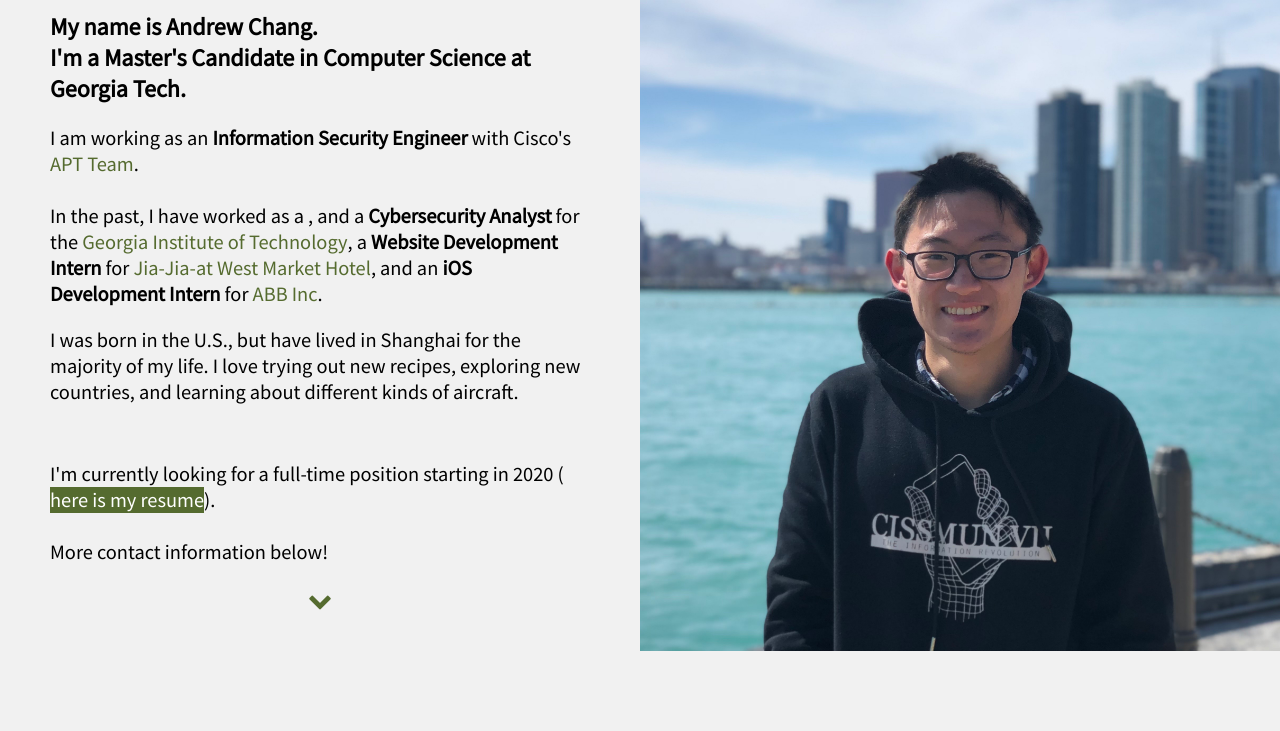
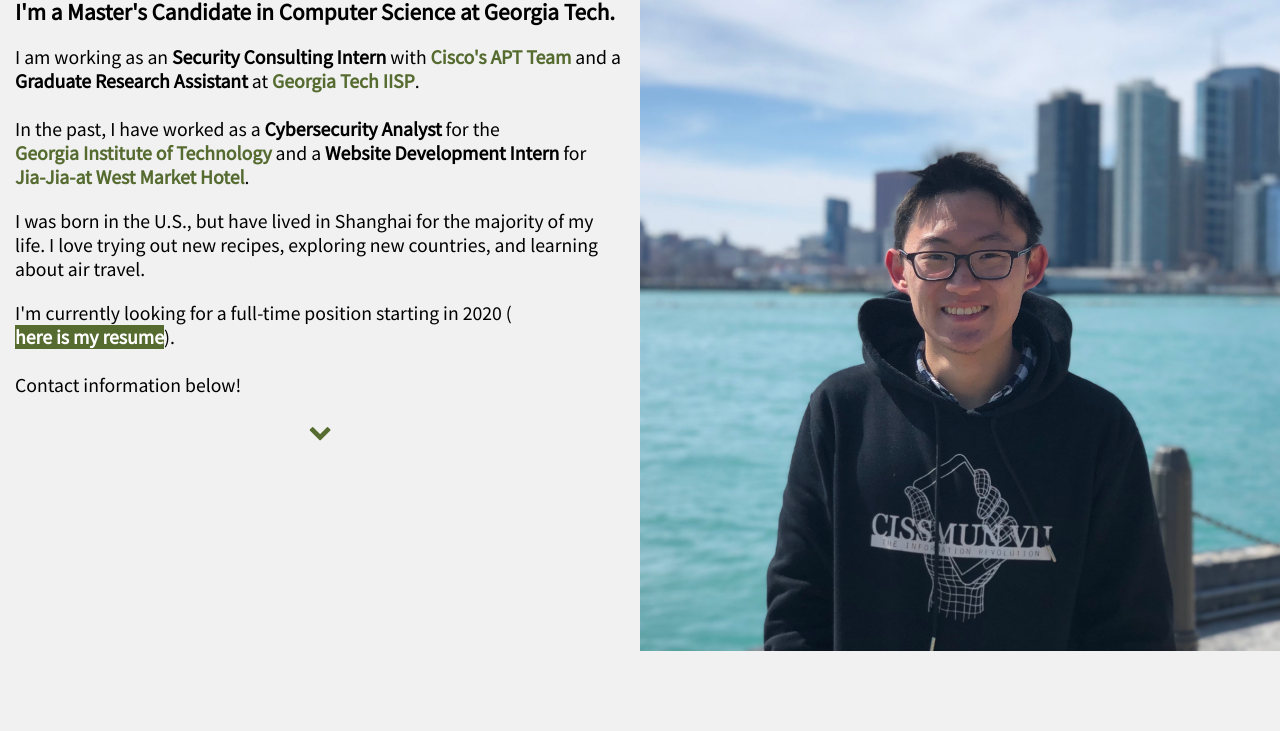
Before and after one commit to timeforchang/website, a plain HTML site: page index.html in a window 1280 px wide. Shown: the part 149-880 px from the top of the page. Drawn offline with nearby package versions, Linux system fonts and the light colour scheme.

Commit message:
refreshed website!

```diff
--- a/css/main.css
+++ b/css/main.css
@@ -13,16 +13,16 @@
     width: 50%;
     height: 100vh;
     float: left;
-    padding: 5.5vh 50px 0 50px;
-    font-size: 1.5em;
+    padding: 5px 15px 0 15px;
+    font-size: 1.45em;
 }
 
 .other-section {
     width: 100%;
     height: 100vh;
     float: left;
-    padding: 5vh 100px 0 100px;
-    font-size: 2em;
+    padding: 50px 100px 0 100px;
+    font-size: 1.75em;
 }
 
 #image {
@@ -53,6 +53,7 @@
     color: darkolivegreen;
     display: inline-block;
     text-decoration:none;
+    font-weight: bold;
     -webkit-transition: .4s;
     -moz-transition: .4s;
     -ms-transition: .4s;
--- a/index.html
+++ b/index.html
@@ -25,15 +25,15 @@
         	<h1><span style = "color: darkolivegreen; font-size:1.5em;">Hello!</span> </h1>
             <h2>    My name is Andrew Chang. <br>
                     I'm a Master's Candidate in Computer Science at Georgia Tech. <br> </h2>
-            <p>     I am working as an <b>Information Security Engineer</b> with Cisco's <a style="display: inline-block;" href="https://www.cisco.com/c/en/us/products/security/advisory-services-assessments-penetration.html" target="_blank">APT Team</a>.<br><br>
-                    In the past, I have worked as a , and a <b>Cybersecurity Analyst</b> for the <a href="https://oit.gatech.edu/services/security-and-identity/cyber-security-incident-response-and-management" target="_blank">Georgia Institute of Technology</a>, a <b>Website Development Intern</b> for <a href="https://www.jj-whotel.com.tw/" target="_blank">Jia-Jia-at West Market Hotel</a>, and an <b>iOS Development Intern</b> for <a href="https://new.abb.com/" target="_blank">ABB Inc</a>. </p>
+            <p>     I am working as an <b>Security Consulting Intern</b> with <a style="display: inline-block;" href="https://www.cisco.com/c/en/us/products/security/advisory-services-assessments-penetration.html" target="_blank">Cisco's APT Team</a> and a <b>Graduate Research Assistant</b> at <a style="display: inline-block;" href="http://cyber.gatech.edu/" target="_blank">Georgia Tech IISP</a>.<br><br>
+                    In the past, I have worked as a <b>Cybersecurity Analyst</b> for the <a href="https://oit.gatech.edu/services/security-and-identity/cyber-security-incident-response-and-management" target="_blank">Georgia Institute of Technology</a> and a <b>Website Development Intern</b> for <a href="https://www.jj-whotel.com.tw/" target="_blank">Jia-Jia-at West Market Hotel</a>. </p>
             <p>     I was born in the U.S., but have lived in Shanghai for the majority of my life.
-                    I love trying out new recipes, exploring new countries, and learning about different kinds of aircraft. </p>
-                    <div style="height:15px;"></div>
+                    I love trying out new recipes, exploring new countries, and learning about air travel. </p>
+                    <div style="height:0px;"></div>
             <p>     I'm currently looking for a full-time position starting in 2020     (<a target = "_blank" href = AChang_Resume.pdf>
                     <span style = "background-color: darkolivegreen;
                     color: white">here is my resume</span>
-                    </a>).<br><br>  More contact information below!</p>
+                    </a>).<br><br>  Contact information below!</p>
             <a id="chevron" href = "#contact">
                 <i class="fa fa-chevron-down" aria-hidden="true"></i>
             </a>
```
